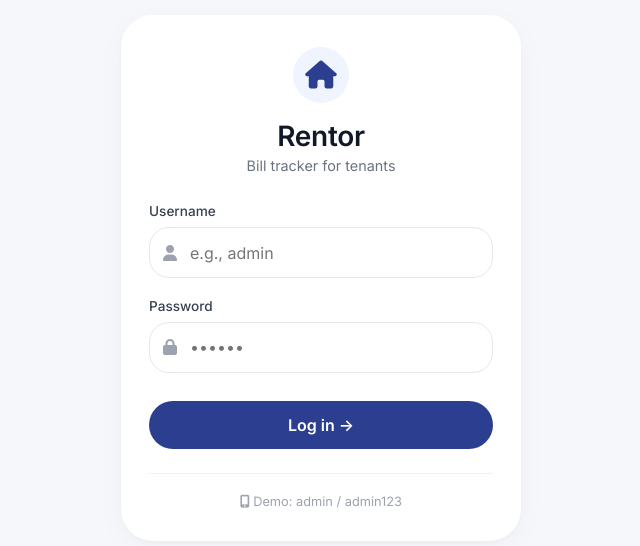
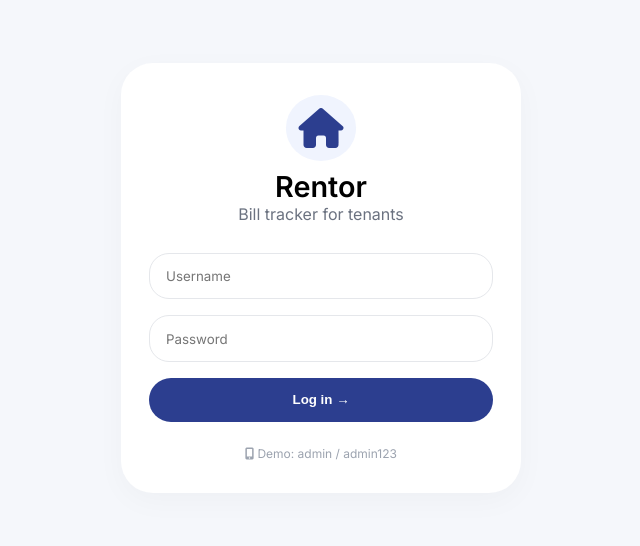
Before and after one commit to arwiiinz/rentor-bill-tracker, a website: page public/index.html in a window 1280 px wide. Shown: the part 122-668 px from the top of the page, without its empty margins (319-959 px from the left). Drawn offline with Linux system fonts and the light colour scheme.

Commit message:
Update index.html

```diff
--- a/public/index.html
+++ b/public/index.html
@@ -2,215 +2,42 @@
 <html lang="en">
 <head>
     <meta charset="UTF-8">
-    <meta name="viewport" content="width=device-width, initial-scale=1.0, viewport-fit=cover, user-scalable=yes">
-    <title>Rentor · Bill Tracker</title>
-    <link href="https://fonts.googleapis.com/css2?family=Inter:opsz,wght@14..32,300;14..32,400;14..32,500;14..32,600&display=swap" rel="stylesheet">
+    <meta name="viewport" content="width=device-width, initial-scale=1.0, viewport-fit=cover">
+    <title>Rentor · Login</title>
+    <link href="https://fonts.googleapis.com/css2?family=Inter:wght@300;400;500;600;700&display=swap" rel="stylesheet">
     <link rel="stylesheet" href="https://cdnjs.cloudflare.com/ajax/libs/font-awesome/6.4.0/css/all.min.css">
     <link rel="manifest" href="/manifest.json">
-    <meta name="theme-color" content="#f9fafb">
-    <meta name="apple-mobile-web-app-capable" content="yes">
-    <meta name="apple-mobile-web-app-status-bar-style" content="black-translucent">
     <style>
-        * {
-            margin: 0;
-            padding: 0;
-            box-sizing: border-box;
-        }
-
-        body {
-            font-family: 'Inter', -apple-system, BlinkMacSystemFont, 'Segoe UI', Roboto, Helvetica, sans-serif;
-            background: #f5f7fb;
-            min-height: 100vh;
-            display: flex;
-            align-items: center;
-            justify-content: center;
-            padding: 1.5rem;
-        }
-
-        .login-container {
-            max-width: 400px;
-            width: 100%;
-            margin: 0 auto;
-        }
-
-        .card {
-            background: #ffffff;
-            border-radius: 32px;
-            box-shadow: 0 8px 30px rgba(0, 0, 0, 0.03), 0 2px 4px rgba(0, 0, 0, 0.02);
-            padding: 2rem 1.75rem;
-            transition: all 0.2s ease;
-        }
-
-        .logo {
-            text-align: center;
-            margin-bottom: 1.8rem;
-        }
-
-        .logo-icon {
-            background: #f0f4fe;
-            width: 56px;
-            height: 56px;
-            border-radius: 28px;
-            display: inline-flex;
-            align-items: center;
-            justify-content: center;
-            margin-bottom: 1rem;
-        }
-
-        .logo-icon i {
-            font-size: 28px;
-            color: #2c3e8f;
-        }
-
-        h1 {
-            font-size: 1.75rem;
-            font-weight: 600;
-            letter-spacing: -0.3px;
-            color: #111827;
-            margin-bottom: 0.25rem;
-        }
-
-        .sub {
-            font-size: 0.9rem;
-            color: #6b7280;
-            margin-bottom: 1.8rem;
-        }
-
-        .input-group {
-            margin-bottom: 1.25rem;
-        }
-
-        label {
-            display: block;
-            font-size: 0.85rem;
-            font-weight: 500;
-            color: #374151;
-            margin-bottom: 0.5rem;
-        }
-
-        .input-icon {
-            position: relative;
-        }
-
-        .input-icon i {
-            position: absolute;
-            left: 14px;
-            top: 50%;
-            transform: translateY(-50%);
-            color: #9ca3af;
-            font-size: 1rem;
-        }
-
-        input {
-            width: 100%;
-            padding: 0.9rem 1rem 0.9rem 2.5rem;
-            font-size: 1rem;
-            border: 1px solid #e5e7eb;
-            border-radius: 20px;
-            background: #ffffff;
-            transition: all 0.2s;
-            font-family: inherit;
-        }
-
-        input:focus {
-            outline: none;
-            border-color: #2c3e8f;
-            box-shadow: 0 0 0 3px rgba(44, 62, 143, 0.1);
-        }
-
-        button {
-            width: 100%;
-            padding: 0.9rem;
-            background: #2c3e8f;
-            color: white;
-            border: none;
-            border-radius: 28px;
-            font-size: 1rem;
-            font-weight: 600;
-            cursor: pointer;
-            transition: background 0.2s;
-            font-family: inherit;
-            margin-top: 0.5rem;
-        }
-
-        button:hover {
-            background: #1f2d6b;
-        }
-
-        .demo-hint {
-            text-align: center;
-            margin-top: 1.5rem;
-            font-size: 0.8rem;
-            color: #9ca3af;
-            border-top: 1px solid #f0f2f5;
-            padding-top: 1.2rem;
-        }
-
-        .alert {
-            padding: 0.85rem 1rem;
-            border-radius: 20px;
-            margin-bottom: 1.25rem;
-            font-size: 0.85rem;
-            background: #fee2e2;
-            color: #b91c1c;
-            border-left: 3px solid #b91c1c;
-        }
-
-        @media (max-width: 480px) {
-            .card {
-                padding: 1.75rem 1.25rem;
-            }
-            input, button {
-                font-size: 0.95rem;
-            }
-        }
+        * { margin:0; padding:0; box-sizing:border-box; }
+        body { font-family:'Inter',sans-serif; background:#f5f7fb; display:flex; align-items:center; justify-content:center; min-height:100vh; padding:1.5rem; }
+        .card { max-width:400px; width:100%; background:white; border-radius:32px; padding:2rem 1.75rem; box-shadow:0 8px 30px rgba(0,0,0,0.03); }
+        .logo { text-align:center; margin-bottom:1.8rem; }
+        .logo i { font-size:2.5rem; background:#f0f4fe; padding:0.8rem; border-radius:50%; color:#2c3e8f; }
+        h1 { font-size:1.8rem; font-weight:600; margin-top:0.5rem; }
+        .sub { color:#6b7280; margin-bottom:1.8rem; }
+        input { width:100%; padding:0.9rem 1rem; border:1px solid #e5e7eb; border-radius:20px; margin-bottom:1rem; font-family:inherit; }
+        button { width:100%; padding:0.9rem; background:#2c3e8f; color:white; border:none; border-radius:28px; font-weight:600; cursor:pointer; }
+        .alert { background:#fee2e2; color:#b91c1c; padding:0.75rem; border-radius:20px; margin-bottom:1rem; }
+        .demo-hint { text-align:center; margin-top:1.5rem; font-size:0.75rem; color:#9ca3af; }
     </style>
 </head>
 <body>
-<div class="login-container">
-    <div class="card">
-        <div class="logo">
-            <div class="logo-icon">
-                <i class="fas fa-home"></i>
-            </div>
-            <h1>Rentor</h1>
-            <div class="sub">Bill tracker for tenants</div>
-        </div>
-
-        <div id="alertMessage"></div>
-
-        <form id="loginForm">
-            <div class="input-group">
-                <label>Username</label>
-                <div class="input-icon">
-                    <i class="fas fa-user"></i>
-                    <input type="text" id="username" placeholder="e.g., admin" autocomplete="username" required>
-                </div>
-            </div>
-            <div class="input-group">
-                <label>Password</label>
-                <div class="input-icon">
-                    <i class="fas fa-lock"></i>
-                    <input type="password" id="password" placeholder="••••••" autocomplete="current-password" required>
-                </div>
-            </div>
-            <button type="submit">Log in →</button>
-        </form>
-        <div class="demo-hint">
-            <i class="fas fa-mobile-alt"></i> Demo: admin / admin123
-        </div>
-    </div>
+<div class="card">
+    <div class="logo"><i class="fas fa-home"></i><h1>Rentor</h1><div class="sub">Bill tracker for tenants</div></div>
+    <div id="alert"></div>
+    <form id="loginForm">
+        <input type="text" id="username" placeholder="Username" required>
+        <input type="password" id="password" placeholder="Password" required>
+        <button type="submit">Log in →</button>
+    </form>
+    <div class="demo-hint"><i class="fas fa-mobile-alt"></i> Demo: admin / admin123</div>
 </div>
-
 <script>
     const form = document.getElementById('loginForm');
-    const alertDiv = document.getElementById('alertMessage');
-
     form.addEventListener('submit', async (e) => {
         e.preventDefault();
         const username = document.getElementById('username').value.trim();
         const password = document.getElementById('password').value;
-
         try {
             const res = await fetch('/api/auth/login', {
                 method: 'POST',
@@ -221,32 +48,15 @@
             if (res.ok) {
                 localStorage.setItem('token', data.token);
                 localStorage.setItem('user', JSON.stringify(data.user));
-                // Register service worker & redirect
-                if ('serviceWorker' in navigator) {
-                    try {
-                        await navigator.serviceWorker.register('/sw.js');
-                    } catch (err) { console.warn(err); }
-                }
+                if ('serviceWorker' in navigator) navigator.serviceWorker.register('/sw.js');
                 window.location.href = '/dashboard.html';
             } else {
-                showAlert(data.error || 'Invalid credentials', 'error');
+                document.getElementById('alert').innerHTML = `<div class="alert">${data.error}</div>`;
             }
-        } catch (err) {
-            showAlert('Network error. Try again.', 'error');
+        } catch(err) {
+            document.getElementById('alert').innerHTML = `<div class="alert">Network error</div>`;
         }
     });
-
-    function showAlert(msg, type) {
-        alertDiv.innerHTML = `<div class="alert">${msg}</div>`;
-        setTimeout(() => alertDiv.innerHTML = '', 3000);
-    }
-
-    // PWA manifest and service worker pre‑registration (optional)
-    if ('serviceWorker' in navigator) {
-        window.addEventListener('load', () => {
-            navigator.serviceWorker.register('/sw.js').catch(console.warn);
-        });
-    }
 </script>
 </body>
 </html>
```
